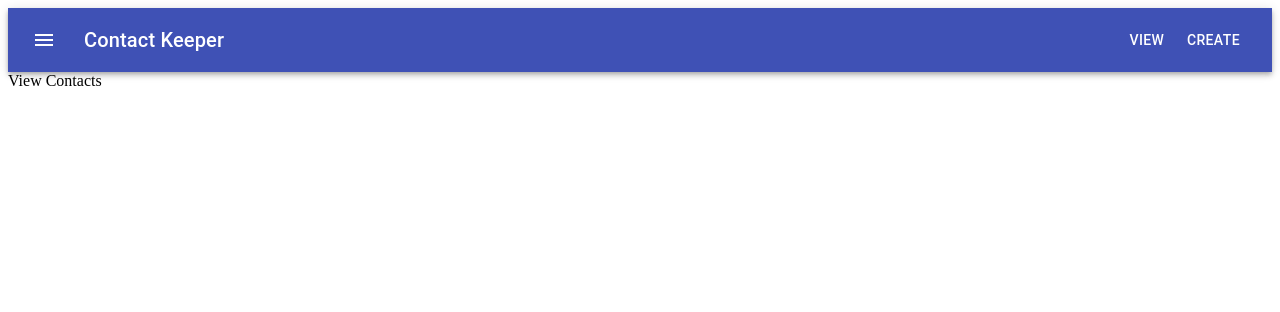
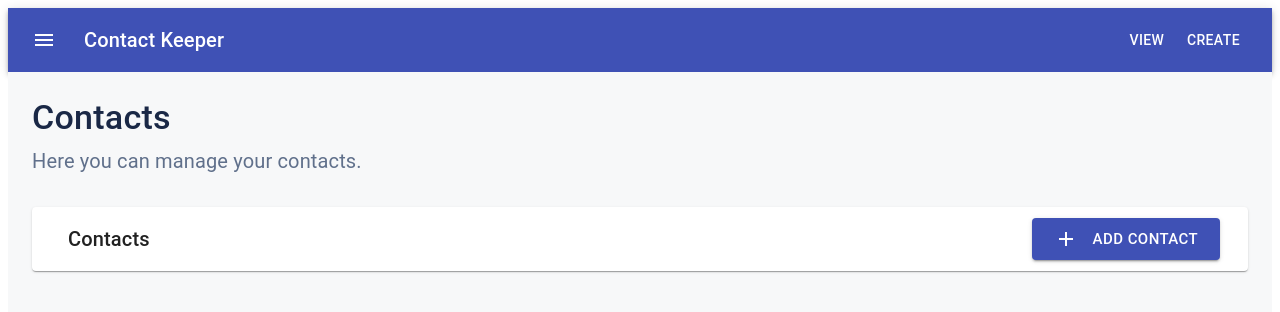
Before and after one commit to bharath-02/CRM-frontend, a React (Create React App) app in the folder client/: page /view in a window 1280 px wide. Shown: the top 312 px of the page. Built offline with nearby package versions, Linux system fonts and the light colour scheme; the HTML template or start-up script is replaced by a standard one.

Commit message:
started with view contacts page

```diff
--- a/client/src/App.css
+++ b/client/src/App.css
@@ -8,3 +8,38 @@
   justify-content: center;
   align-items: center;
 }
+
+h1,
+h2,
+h3,
+h4,
+h5,
+h6 {
+  margin: 0 !important;
+  padding: 0 !important;
+}
+
+.dashboardPage {
+  background-color: #f7f8f9;
+  height: 100vh;
+}
+.dashboardHeading {
+  color: #1a2846 !important;
+  font-weight: 500 !important;
+  padding-top: 25px !important;
+}
+
+.dashboardDesc {
+  font-weight: 400 !important;
+  color: #60708b !important;
+  padding-top: 6px !important;
+}
+.cardFlex {
+  display: flex;
+  justify-content: space-between;
+  margin-top: 30px;
+  padding: 0 20px;
+}
+.iconStyling {
+  padding-right: 15px !important;
+}
--- a/client/src/components/home.js
+++ b/client/src/components/home.js
@@ -3,12 +3,12 @@ import {
     Typography,
     Button
 } from '@material-ui/core';
-import PermContactCalendarSharpIcon from '@material-ui/icons/PermContactCalendarSharp';
+import {PermContactCalendarSharp} from '@material-ui/icons';
 
 const Home = () => {
     return (
         <div className="flex-items">
-            <PermContactCalendarSharpIcon color="primary" style={{ fontSize: 250, marginTop: 50 }} />
+            <PermContactCalendarSharp color="primary" style={{ fontSize: 250, marginTop: 50 }} />
 
             <Typography variant="h3" color="primary" style={{ marginTop: 30 }}>
                 Manage your contacts here
--- a/client/src/components/viewContact.js
+++ b/client/src/components/viewContact.js
@@ -1,9 +1,36 @@
 import React from 'react';
+import {
+    Container,
+    Card,
+    CardActions,
+    CardContent,
+    Button,
+    Typography
+} from '@material-ui/core';
+import {Add} from '@material-ui/icons';
 
 const ViewContacts = () => {
     return (
-        <div>
-            View Contacts
+        <div className="dashboardPage">
+            <Container>
+                <Typography variant="h4" className="dashboardHeading">
+                    Contacts
+                </Typography>
+                <Typography variant="h6" className="dashboardDesc">
+                    Here you can manage your contacts.
+                </Typography>
+
+                <Card className="cardFlex">
+                    <CardContent>
+                        <Typography variant="h6">
+                            Contacts
+                        </Typography>
+                    </CardContent>
+                    <CardActions>
+                        <Button href="/create" variant="contained" color="primary" size="large"><Add className="iconStyling" />Add Contact</Button>
+                    </CardActions>
+                </Card>
+            </Container>
         </div>
     )
 }
```
